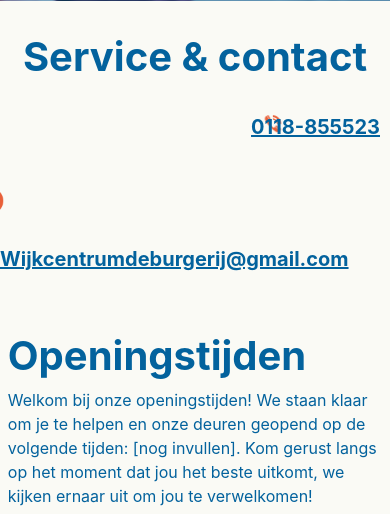
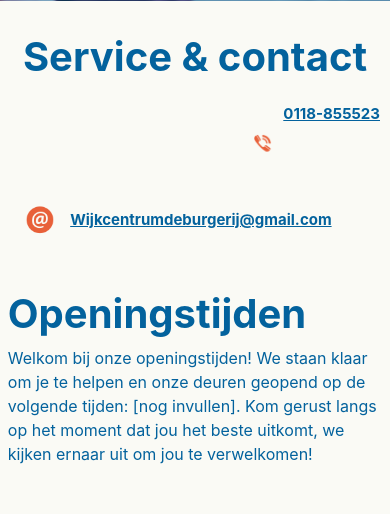
Before and after one commit to Jaffer2000/website-deburgerij, a PHP site: page /wijkcentrumdeburgerij/contact in a window 390 px wide. Shown: the part 674-1188 px from the top of the page. Run offline with PHP 8.4, Linux system fonts and the light colour scheme; data comes from the database, SQL or seed files in the repository; some libraries are stand-ins or nearby versions.

Commit message:
contact geheel responsive

```diff
--- a/css/css.css
+++ b/css/css.css
@@ -1380,6 +1380,7 @@ ul {
   }
 }
 
+/* telefoon formaat */
 @media screen and (min-width: 350px) and (max-width: 900px) {
   .telefoondiv {
     padding-left: 25%;
@@ -1477,9 +1478,27 @@ ul {
     padding: 0;
     padding-left: 2%;
   }
-
-}
-
+  .mobielformaattelnummer{
+    margin-top: -16% !important;
+    font-size: 15px;
+    margin-left: 15% !important;
+  }
+  .mobielformaatemail{
+    width: 50% !important;
+    margin-left: 18% !important;
+    margin-top: -14% !important;
+    font-size: 15px !important;
+  }
+  .emailcontact{
+    margin-left: 0%;
+  }
+  .telcontact{
+    margin-left: -4%;
+    margin-top: 7%;
+  }
+}
+
+/* speciaal mobiel formaat */
 @media screen and (min-width: 390px) and (max-width: 939px) {
   .infoopmaakcontact {
     display: flex;
@@ -1488,6 +1507,7 @@ ul {
   }
 }
 
+/* ipad formaat */
 @media screen and (min-width: 1024px) and (max-width: 1366px) {
   .verhuurh12, .verhuurtekst2 {
     margin-left: 20% !important;
--- a/inhoud/contact.php
+++ b/inhoud/contact.php
@@ -43,7 +43,7 @@
         <div class="telefoondiv">
             <div class="infoopmaakcontact">
                 <img src="img/telcontact.png" class="telcontact" alt="telefoonnummer">
-                <p style="margin: 0;" class="emailphonecss">0118-855523</p>
+                <p style="margin: 0;" class="emailphonecss mobielformaattelnummer">0118-855523</p>
             </div>
         </div>
     </div>
@@ -51,7 +51,7 @@
     <div class="col-sm-4">
         <div class="infoopmaakcontact2">
             <img src="img/At.png" class="emailcontact" alt="telefoonnummer">
-            <p style="margin: 0;" class="emailphonecss">Wijkcentrumdeburgerij@gmail.com</p>
+            <p style="margin: 0;" class="emailphonecss mobielformaatemail">Wijkcentrumdeburgerij@gmail.com</p>
         </div>
     </div>
     <div class="col-sm-2"></div>
```
